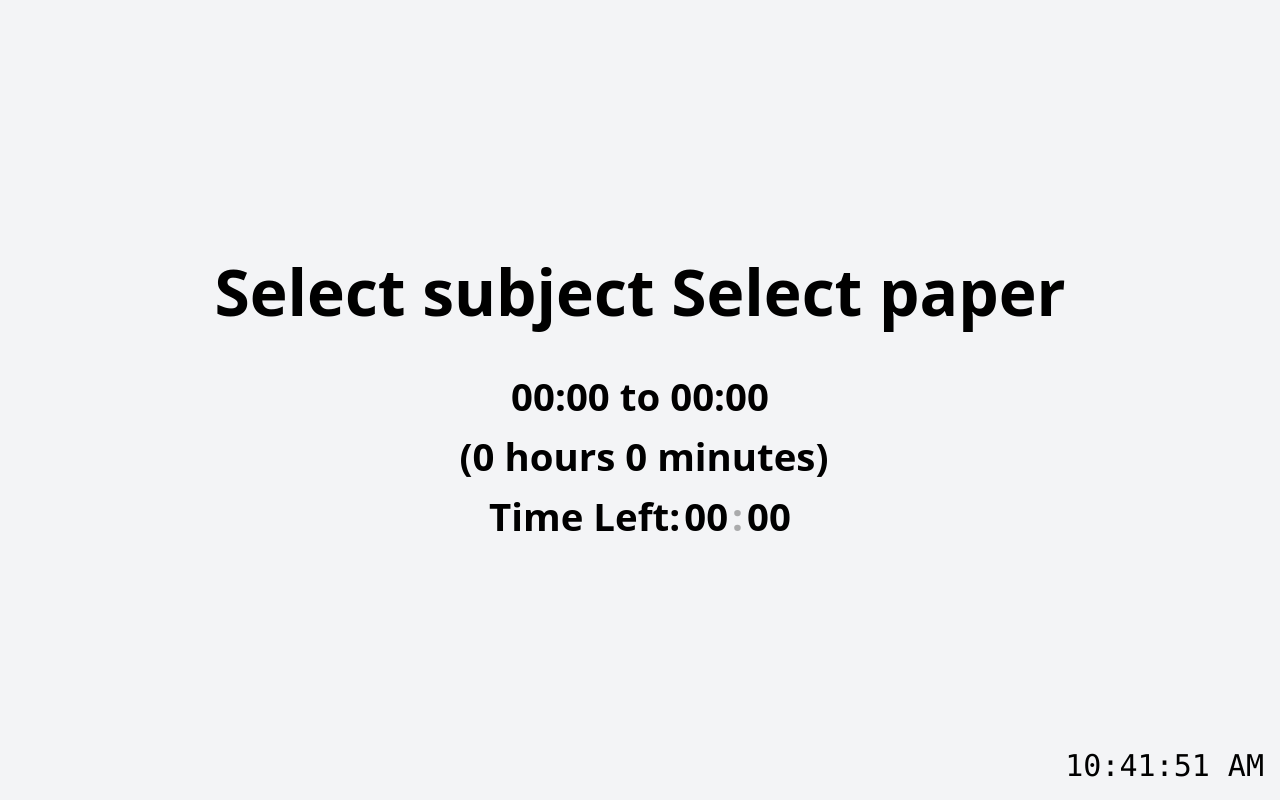
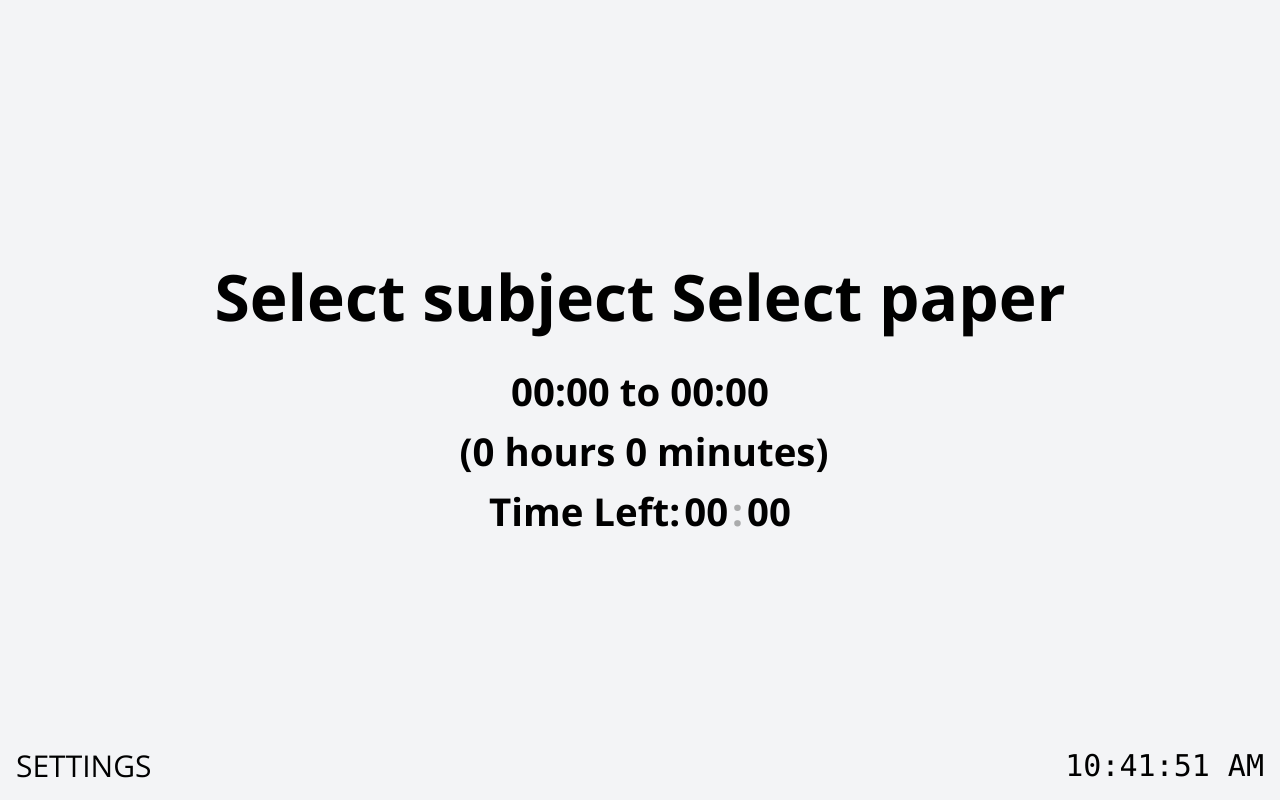
Before and after one commit to yxlow07/yxlow07.github.io, a PHP site: page /exams/timer.html in a window 1280 px wide. Run offline with PHP 8.4, Linux system fonts and the light colour scheme; style sheets or scripts are compiled from the project's sources; some libraries are stand-ins or nearby versions.

Commit message:
v1.1.3 Font,subject changes

```diff
--- a/exams/timer.html
+++ b/exams/timer.html
@@ -30,7 +30,7 @@
         }
     </style>
 </head>
-<body class="h-full flex flex-col bg-gray-100 dark:bg-gray-700 no-select">
+<body class="h-full flex flex-col bg-gray-100 dark:bg-gray-700 no-select timer-body">
 <div class='loading h-2 w-[0%] bg-red-500 transition-all duration-200 absolute z-40 top-0 '></div>
 <div id="countdown-box" class="hidden fixed top-0 left-0 w-full h-full flex items-center justify-center bg-red-600 text-white bg-opacity-100" style="z-index: 100">
     <div class="text-white text-9xl font-bold" id="countdown-timer">60</div>
@@ -101,6 +101,8 @@
                             <option value="moral">Moral</option>
                             <option value="pjpk">PJPK</option>
                             <option value="sejarah">Sejarah</option>
+                            <option value="pendidikan-perakaunan">Prinsip Perakaunan</option>
+                            <option value="ekonomi">Ekonomi</option>
                         </select>
                         <select id="paper"
                                 class="w-1/3 px-4 py-2 border rounded-lg focus:outline-none focus:ring-2 focus:ring-blue-500">
@@ -158,7 +160,7 @@
 <!-- ========== FOOTER ========== -->
 <footer class=" p-4 flex justify-between items-center fixed bottom-0 w-full text-3xl">
     <button class="" data-hs-overlay="#settings">
-        <i class="fa-duotone fa-gear"></i>
+        <i class="fa-duotone fa-gear"></i> SETTINGS
     </button>
     <button id="fullscreen" class=" text-3xl">
         <i class="fa-duotone fa-expand"></i>
```
Also changed, not shown: resources/css/input.css (+8 -1 lines), resources/css/styles.css.
